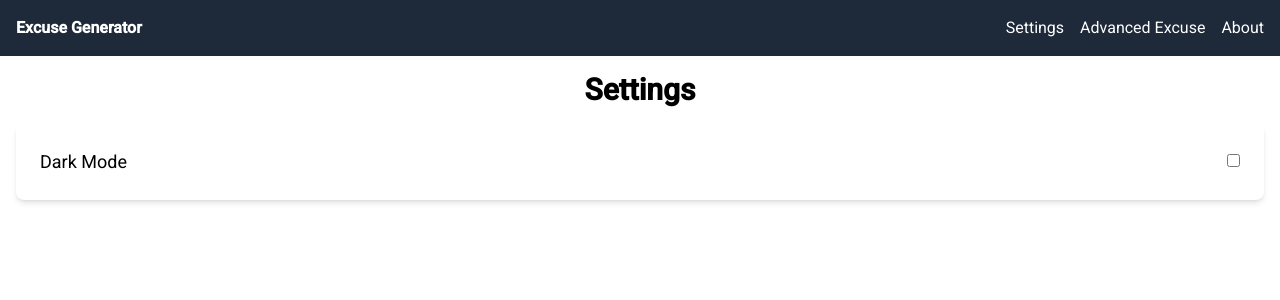
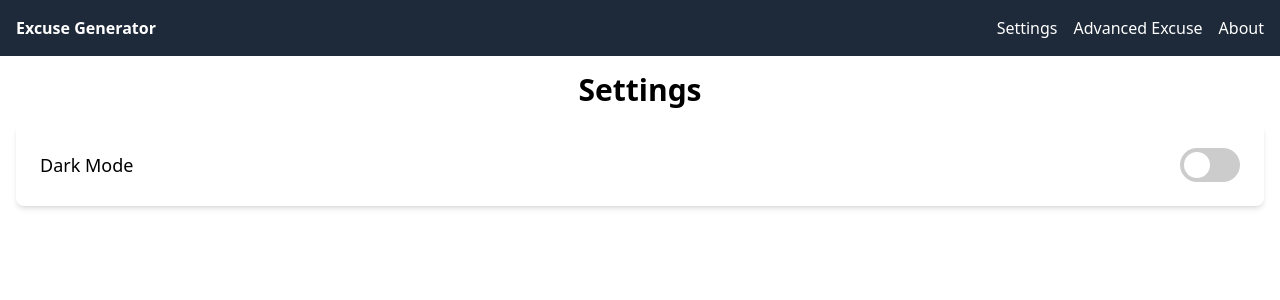
Before and after one commit to jdmartens/excuse_generator_angular, an Angular app: page /settings in a window 1280 px wide. Shown: the top 300 px of the page. Built offline with nearby package versions, Linux system fonts and the light colour scheme; no server answers.

Commit message:
toggle dark mode

```diff
--- a/src/app/app.component.ts
+++ b/src/app/app.component.ts
@@ -1,5 +1,5 @@
 import { CommonModule } from '@angular/common';
-import { Component } from '@angular/core';
+import { Component, OnInit } from '@angular/core';
 import { RouterLink, RouterOutlet } from '@angular/router';
 
 @Component({
@@ -8,9 +8,16 @@
   templateUrl: './app.component.html',
   styleUrl: './app.component.css'
 })
-export class AppComponent {
+export class AppComponent implements OnInit {
   title = 'excuse-generator';
   menuOpen = false;
+
+  ngOnInit() {
+    const isDarkMode = localStorage.getItem('darkMode') === 'true';
+    if (isDarkMode) {
+      document.documentElement.classList.add('dark');
+    }
+  }
 
   toggleMenu() {
     this.menuOpen = !this.menuOpen;
--- a/src/styles.css
+++ b/src/styles.css
@@ -1,4 +1,70 @@
 /* You can add global styles to this file, and also import other style files */
 @import "tailwindcss";
-html, body { height: 100%; }
-body { margin: 0; font-family: Roboto, "Helvetica Neue", sans-serif; }
+
+:root {
+  --bg-color: #ffffff;
+  --text-color: #000000;
+}
+
+.dark {
+  --bg-color: #1a202c;
+  --text-color: #ffffff;
+}
+
+body {
+  background-color: var(--bg-color);
+  color: var(--text-color);
+}
+
+/* Toggle Switch CSS */
+.switch {
+  position: relative;
+  display: inline-block;
+  width: 60px;
+  height: 34px;
+}
+
+.switch input {
+  opacity: 0;
+  width: 0;
+  height: 0;
+}
+
+.slider {
+  position: absolute;
+  cursor: pointer;
+  top: 0;
+  left: 0;
+  right: 0;
+  bottom: 0;
+  background-color: #ccc;
+  transition: .4s;
+}
+
+.slider:before {
+  position: absolute;
+  content: "";
+  height: 26px;
+  width: 26px;
+  left: 4px;
+  bottom: 4px;
+  background-color: white;
+  transition: .4s;
+}
+
+input:checked + .slider {
+  background-color: #2196F3;
+}
+
+input:checked + .slider:before {
+  transform: translateX(26px);
+}
+
+/* Rounded sliders */
+.slider.round {
+  border-radius: 34px;
+}
+
+.slider.round:before {
+  border-radius: 50%;
+}
```
